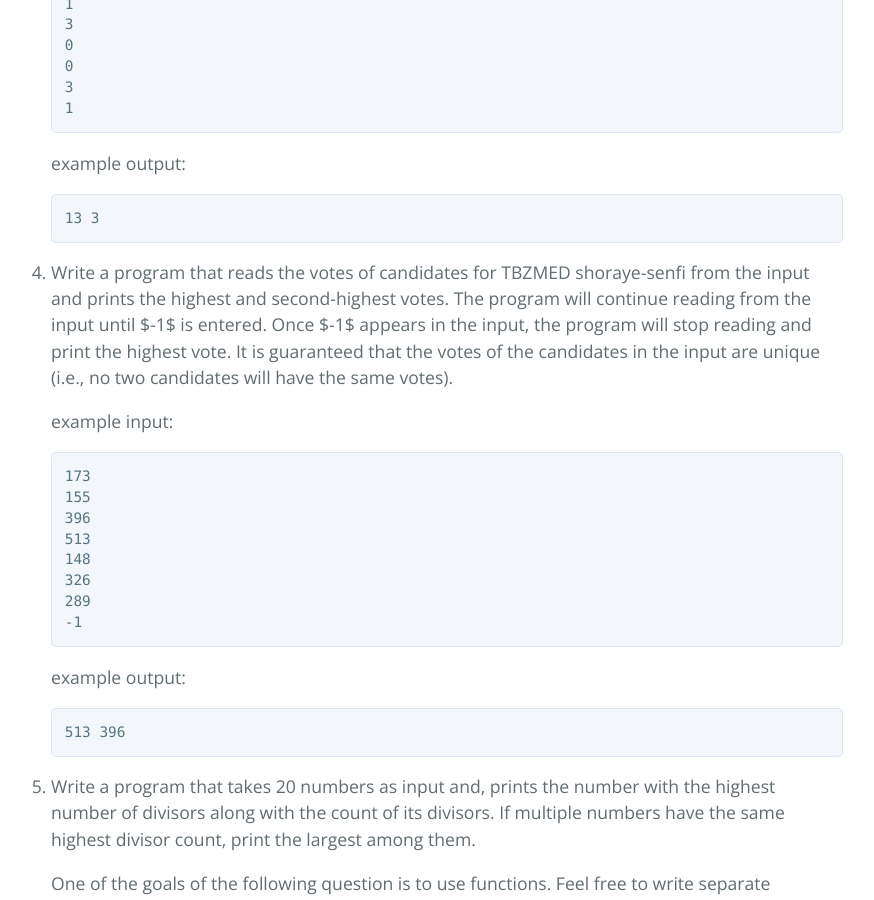
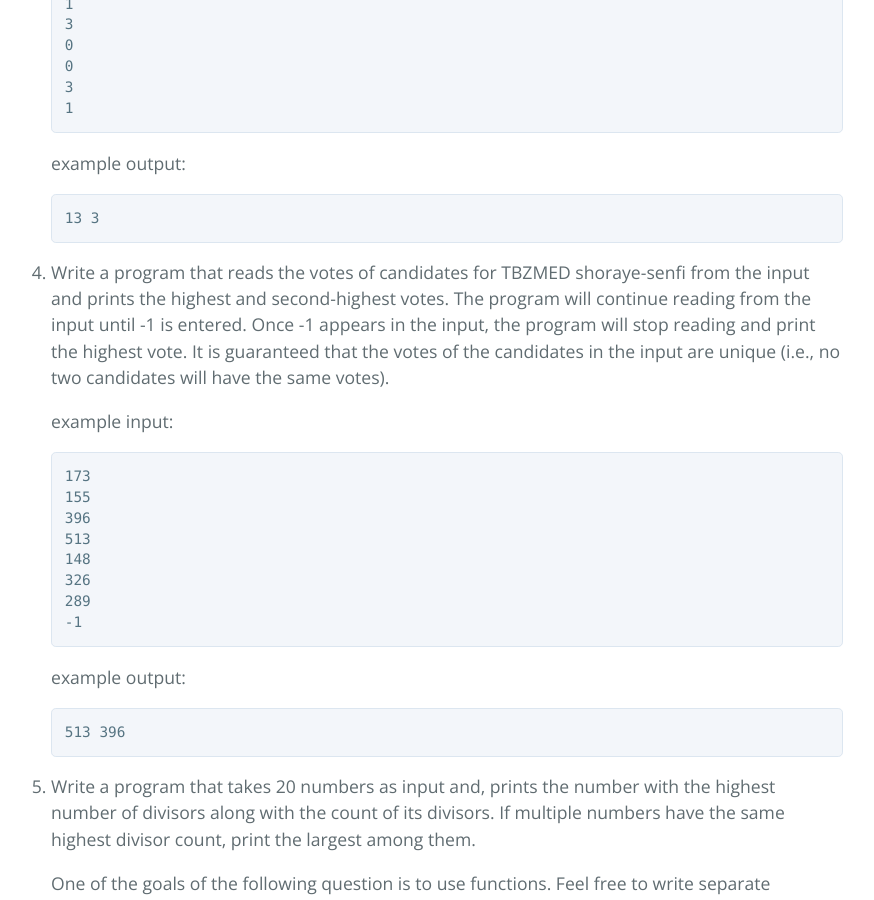
Before and after one commit to MehrdadSamadishadlou/Python_for_Beginners, a Jekyll site: the page built from nexercises.md, in a window 1280 px wide and 900 px high, scrolled down 5181 px. Shown: the whole window, without its empty margins (213-1087 px from the left). Built offline with Jekyll 4.4.1, drawn with Linux system fonts in a browser that asks for light colours.

````diff
--- a/nexercises.md
+++ b/nexercises.md
@@ -191,7 +191,7 @@ print('b'*2 + 'a'*1 + 'c'*3 )
    ```
 
 
-4. Write a program that reads the votes of candidates for TBZMED shoraye-senfi from the input and prints the highest and second-highest votes. The program will continue reading from the input until $-1$ is entered. Once $-1$ appears in the input, the program will stop reading and print the highest vote. It is guaranteed that the votes of the candidates in the input are unique (i.e., no two candidates will have the same votes).
+4. Write a program that reads the votes of candidates for TBZMED shoraye-senfi from the input and prints the highest and second-highest votes. The program will continue reading from the input until -1 is entered. Once -1 appears in the input, the program will stop reading and print the highest vote. It is guaranteed that the votes of the candidates in the input are unique (i.e., no two candidates will have the same votes).
 
 
    example input:
````
